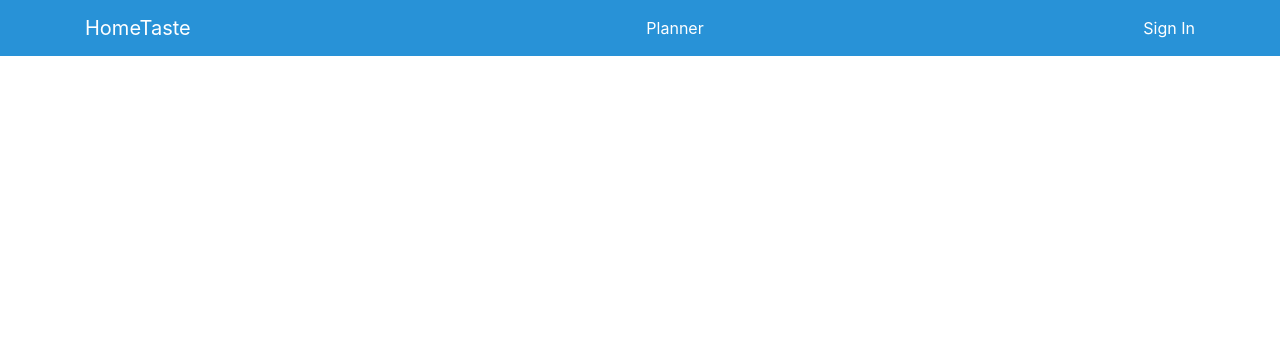
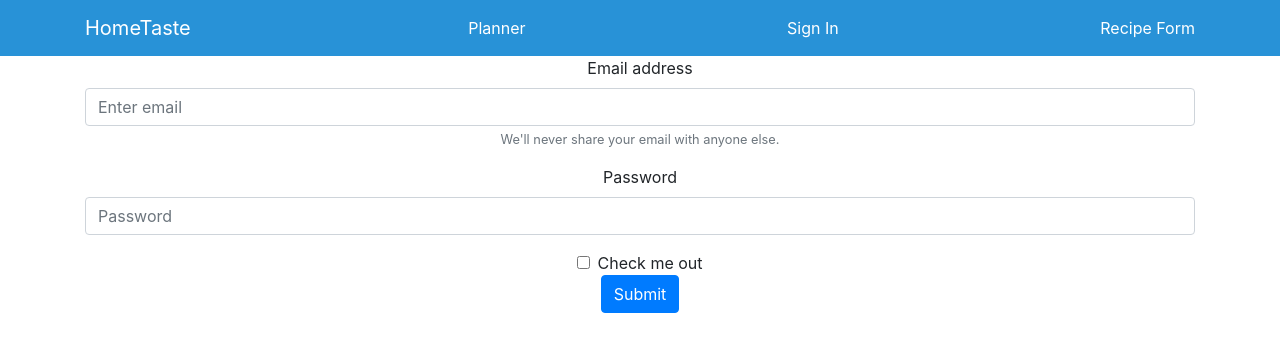
Before and after one commit to HakQ/HomeTaste, a React (Create React App) app: page /signIn in a window 1280 px wide. Shown: the top 352 px of the page. Built offline with nearby package versions, Linux system fonts and the light colour scheme.

Commit message:
addRecipe

```diff
--- a/src/App.js
+++ b/src/App.js
@@ -6,6 +6,7 @@
 import SignIn from './components/SignIn';
 import Home from './components/Home';
 import CalendarView from './components/CalendarView';
+import RecipeForm from './components/recipeForm/RecipeForm';
 
 class App extends Component {
   render() {
@@ -15,6 +16,7 @@
         <Navigation />
         <Route exact path="/" component={Home} />
         <Route path="/calendarView" component={CalendarView} />
+        <Route path="/recipeForm" component={RecipeForm} />
         <Route path="/signIn" component={SignIn} />
       </div>
       </Router>
--- a/src/components/CalendarView.js
+++ b/src/components/CalendarView.js
@@ -52,9 +52,9 @@
           defaultDate={new Date()}
           defaultView="week"
           events={this.state.events}
-          onSelectEvent={event => alert("Title: " + event.title + "\n Calaries: " + event.calories + "\n servings: " + event.servings + "\n comments:\n" + event.comments + "\n descriptions:\n" + event.descriptions + "\n instructions:\n" + event.instructions + "\n ingredients\n" + event.ingredients )}
-          //onSelectEvent={() => window.open("http://localhost:3000/" + this.state.event.title)}
-          style={{ height: "100vh" }}
+          //onSelectEvent={event => alert("Title: " + event.title + "\n Calaries: " + event.calories + "\n servings: " + event.servings + "\n comments:\n" + event.comments + "\n descriptions:\n" + event.descriptions + "\n instructions:\n" + event.instructions + "\n ingredients\n" + event.ingredients )}
+          onSelectEvent={(e) => window.open("http://localhost:3000/" + e.id)}
+           style={{ height: "100vh" }}
         />
       </div>
     );
--- a/src/components/Navigation.js
+++ b/src/components/Navigation.js
@@ -22,6 +22,11 @@
               Sign In
             </NavItem>
           </Nav>
+          <Nav>
+            <NavItem eventKey={3} componentClass={Link} href="recipeForm" to="/RecipeForm">
+              Recipe Form
+            </NavItem>
+          </Nav>
       </Navbar>
     )
   }
--- a/src/components/SignIn.js
+++ b/src/components/SignIn.js
@@ -3,10 +3,25 @@
 export default class SignIn extends React.Component {
     render() {
         return (
-            <div>
+          <div className="container">
+            <form>
+              <div className="form-group">
+                <label for="exampleInputEmail1">Email address</label>
+                <input type="email" className="form-control" id="exampleInputEmail1" aria-describedby="emailHelp" placeholder="Enter email" />
+                <small id="emailHelp" className="form-text text-muted">We'll never share your email with anyone else.</small>
+              </div>
+              <div className="form-group">
+                <label for="exampleInputPassword1">Password</label>
+                <input type="password" className="form-control" id="exampleInputPassword1" placeholder="Password" />
+              </div>
+              <div className="form-check">
+                <input type="checkbox" className="form-check-input" id="exampleCheck1" />
+                <label className="form-check-label" for="exampleCheck1">Check me out</label>
+              </div>
+              <button type="submit" className="btn btn-primary">Submit</button>
+            </form>
+          </div>
+        );
+      }
 
-
-            </div>
-        )
-    }
 }
```
Also changed, not shown: src/components/images/apple.png (added), src/components/images/homepage_background_image.jpeg (renamed from src/images/homepage_background_image.jpeg).
